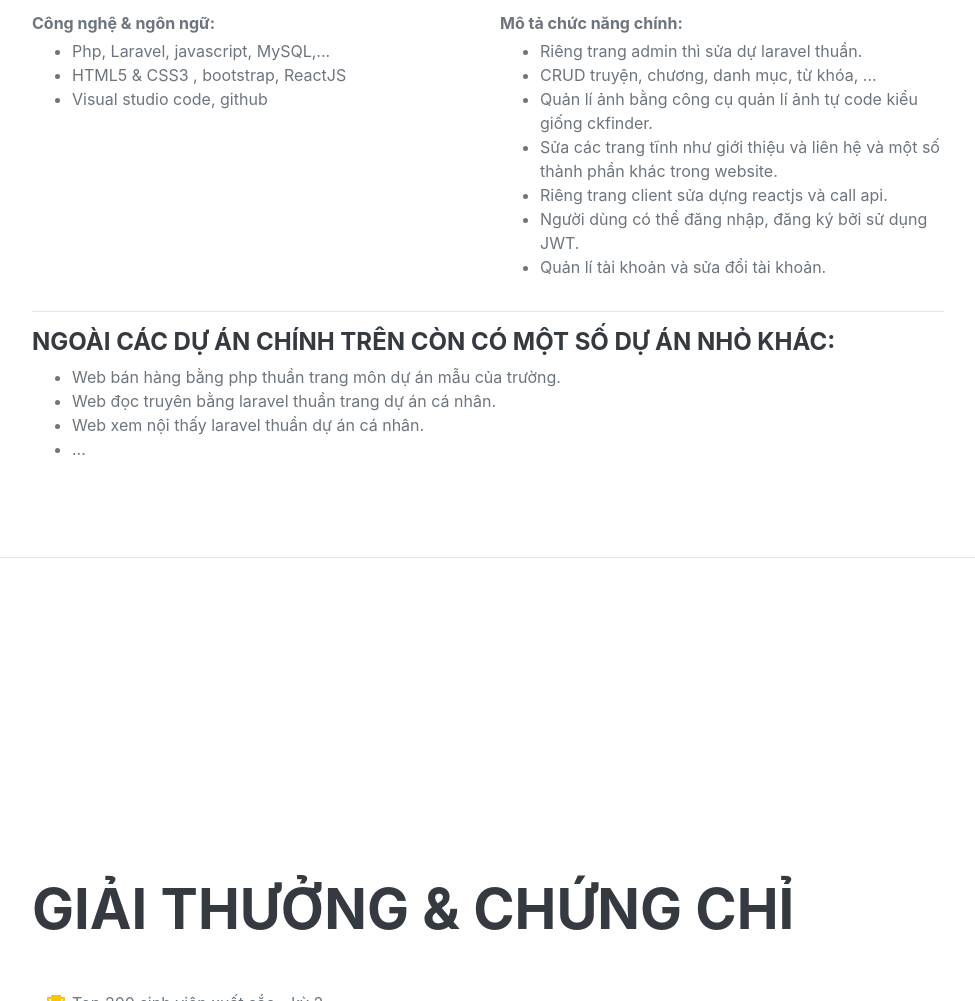
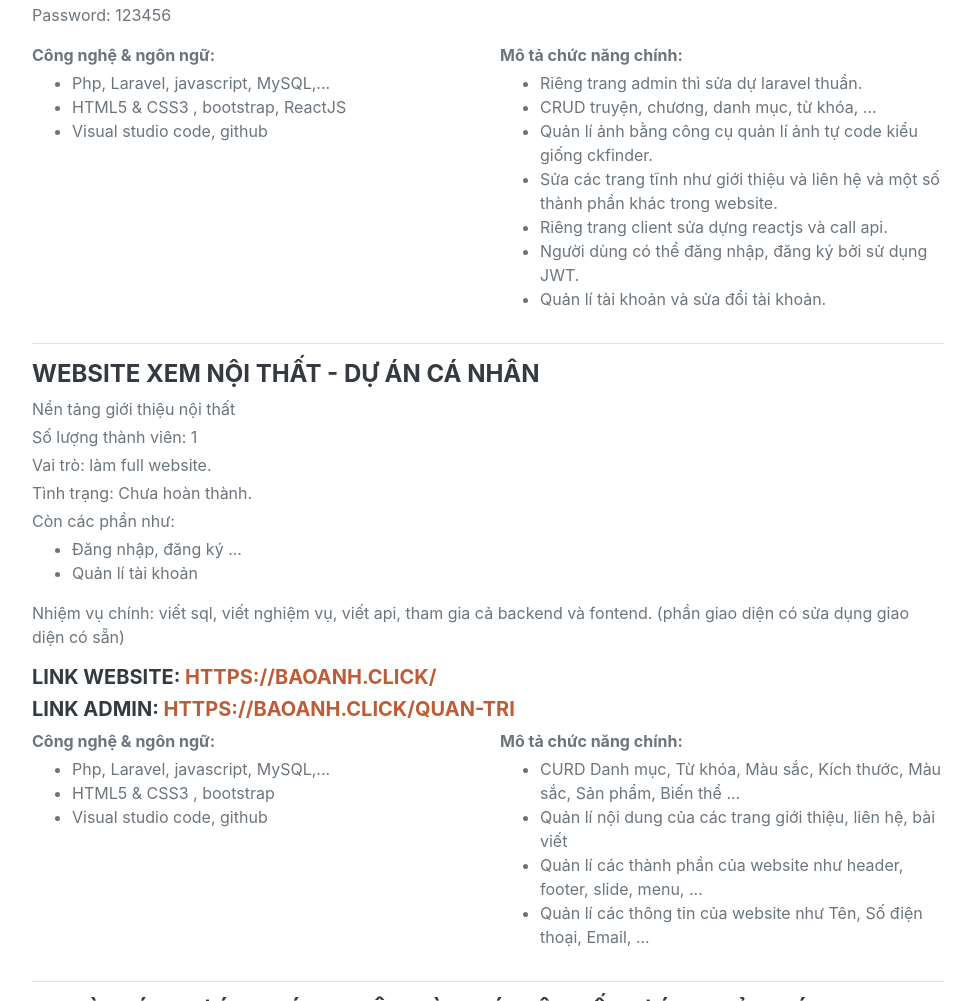
Before and after one commit to TheBao2004/cv-online-2, a plain HTML site: page index.html in a window 1280 px wide. Shown: the part 5087-6088 px from the top of the page, without its empty margins (288-1263 px from the left). Drawn offline with nearby package versions, Linux system fonts and the light colour scheme; a web font is replaced by a local one.

Commit message:
update add project baoanh

```diff
--- a/index.html
+++ b/index.html
@@ -160,7 +160,7 @@
                 <p>
                     Nhiệm vụ chính: viết sql, viết nghiệm vụ, thiết kế layout người dùng, tham gia cả backend và fontend.
                 </p>
-                <h5>Link website: <a target="_blank" href="https://admin.truyenb.click/">https://admin.truyenb.click (Link có thể đang lỗi)</a>
+                <h5>Link website: <a target="_blank" href="https://smartfl.baoanh.click/">https://smartfl.baoanh.click (Link có thể đang lỗi)</a>
                 </h5>
                 <h5>Link git: <a target="_blank"
                         href="https://github.com/TheBao2004/smartfl">https://github.com/TheBao2004/smartfl</a>
@@ -219,12 +219,6 @@
 
 
 
-
-
-
-
-
-
                 <h4>Website học truyện đọc sách - dự án cá nhân</h4>
                 <p class="mb-1">Nền tảng học truyện tranh</p>
                 <p class="mb-1">Số lượng thành viên: 1</p>
@@ -238,7 +232,8 @@
                 <p>
                     Nhiệm vụ chính: viết sql, viết nghiệm vụ, viết api, tham gia cả backend và fontend. (phần giao diện có sửa dụng giao diện có sẵn)
                 </p>
-                <h5>Link website: <a target="_blank" href="#">Hiện chưa có link</a>
+                <h5>Link website: <a target="_blank" href="https://truyensuu.baoanh.click/">https://truyensuu.baoanh.click/</a>
+                <h5>Link admin: <a target="_blank" href="https://admin.truyensuu.baoanh.click/">https://admin.truyensuu.baoanh.click/</a>
                 </h5>
                 <h5>Link git backend: <a target="_blank"
                         href="https://github.com/TheBao2004/backend-suutruyen">https://github.com/TheBao2004/backend-suutruyen</a>
@@ -272,6 +267,57 @@
                 </div>
 
                 <hr>
+
+
+
+
+
+
+
+
+                <h4>Website xem nội thất - dự án cá nhân</h4>
+                <p class="mb-1">Nền tảng giới thiệu nội thất</p>
+                <p class="mb-1">Số lượng thành viên: 1</p>
+                <p class="mb-1">Vai trò: làm full website.</p>
+                <p class="mb-1">Tình trạng: Chưa hoàn thành.</p>
+                <p class="mb-1">Còn các phần như:</p>
+                <ul>
+                    <li>Đăng nhập, đăng ký ...</li>
+                    <li>Quản lí tài khoản</li>
+                </ul>
+                <p>
+                    Nhiệm vụ chính: viết sql, viết nghiệm vụ, viết api, tham gia cả backend và fontend. (phần giao diện có sửa dụng giao diện có sẵn)
+                </p>
+                <h5>Link website: <a target="_blank" href="https://baoanh.click/">https://baoanh.click/</a>
+                </h5>
+                <h5>Link admin: <a target="_blank" href="https://baoanh.click/quan-tri">https://baoanh.click/quan-tri</a>
+                </h5>
+
+                <div class="row">
+                    <div class="col-6">
+                        <p class="mb-1"><b>Công nghệ & ngôn ngữ:</b></p>
+                        <ul>
+                            <li>Php, Laravel, javascript, MySQL,...</li>
+                            <li>HTML5 & CSS3 , bootstrap</li>
+                            <li>Visual studio code, github</li>
+                        </ul>
+                    </div>
+
+                    <div class="col-6">
+                        <p class="mb-1"><b>Mô tả chức năng chính:</b></p>
+                        <ul>
+                            <li>CURD Danh mục, Từ khóa, Màu sắc, Kích thước, Màu sắc, Sản phẩm, Biến thể ...</li>
+                            <li>Quản lí nội dung của các trang giới thiệu, liên hệ, bài viết</li>
+                            <li>Quản lí các thành phần của website như header, footer, slide, menu, ...</li>
+                            <li>Quản lí các thông tin của website như Tên, Số điện thoại, Email, ...</li>
+                        </ul>
+                    </div>
+                </div>
+
+                <hr>
+
+
+
 
                 <h4>Ngoài các dự án chính trên còn có một số dự án nhỏ khác:</h4>
                 <ul>
```
